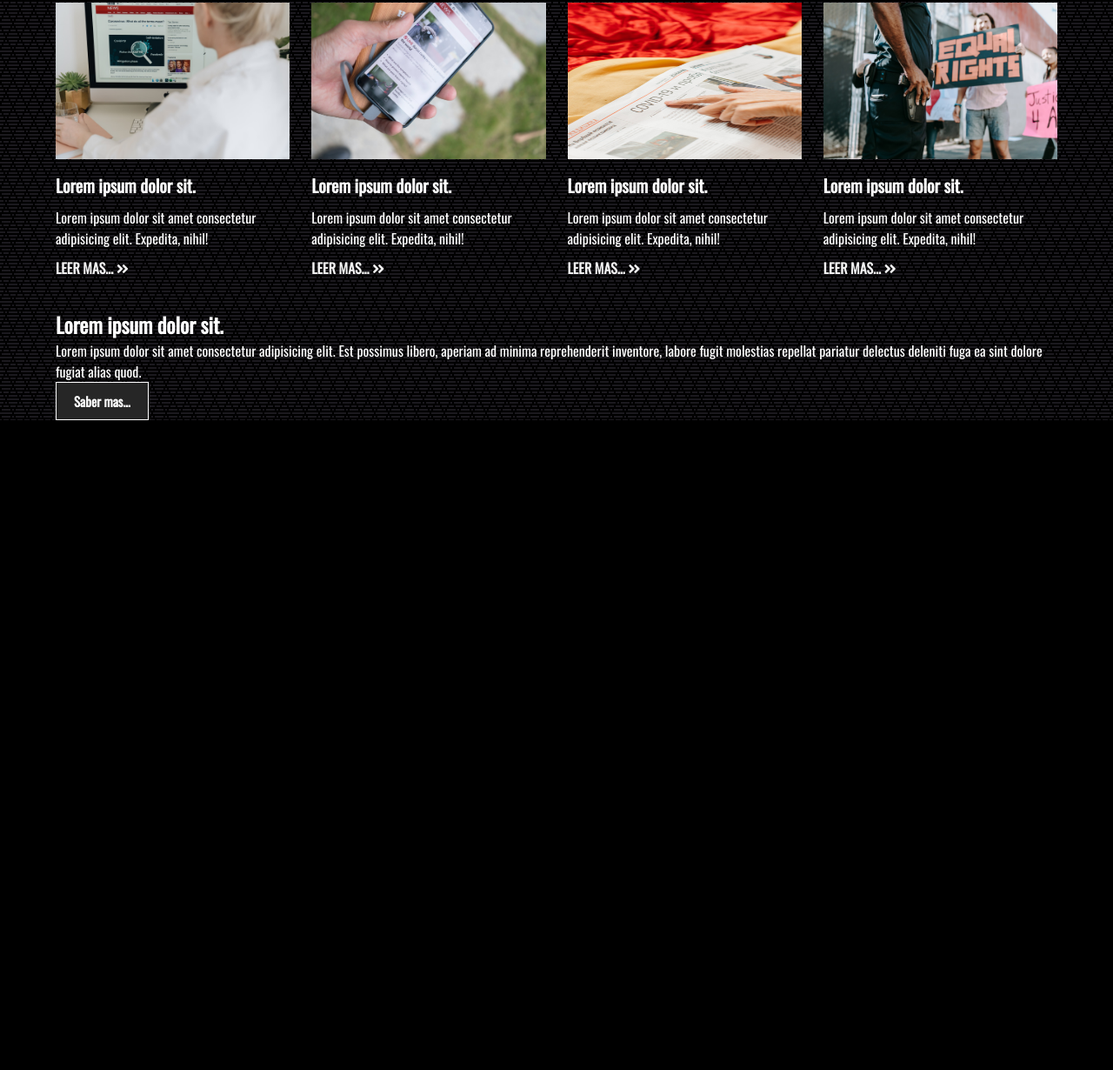
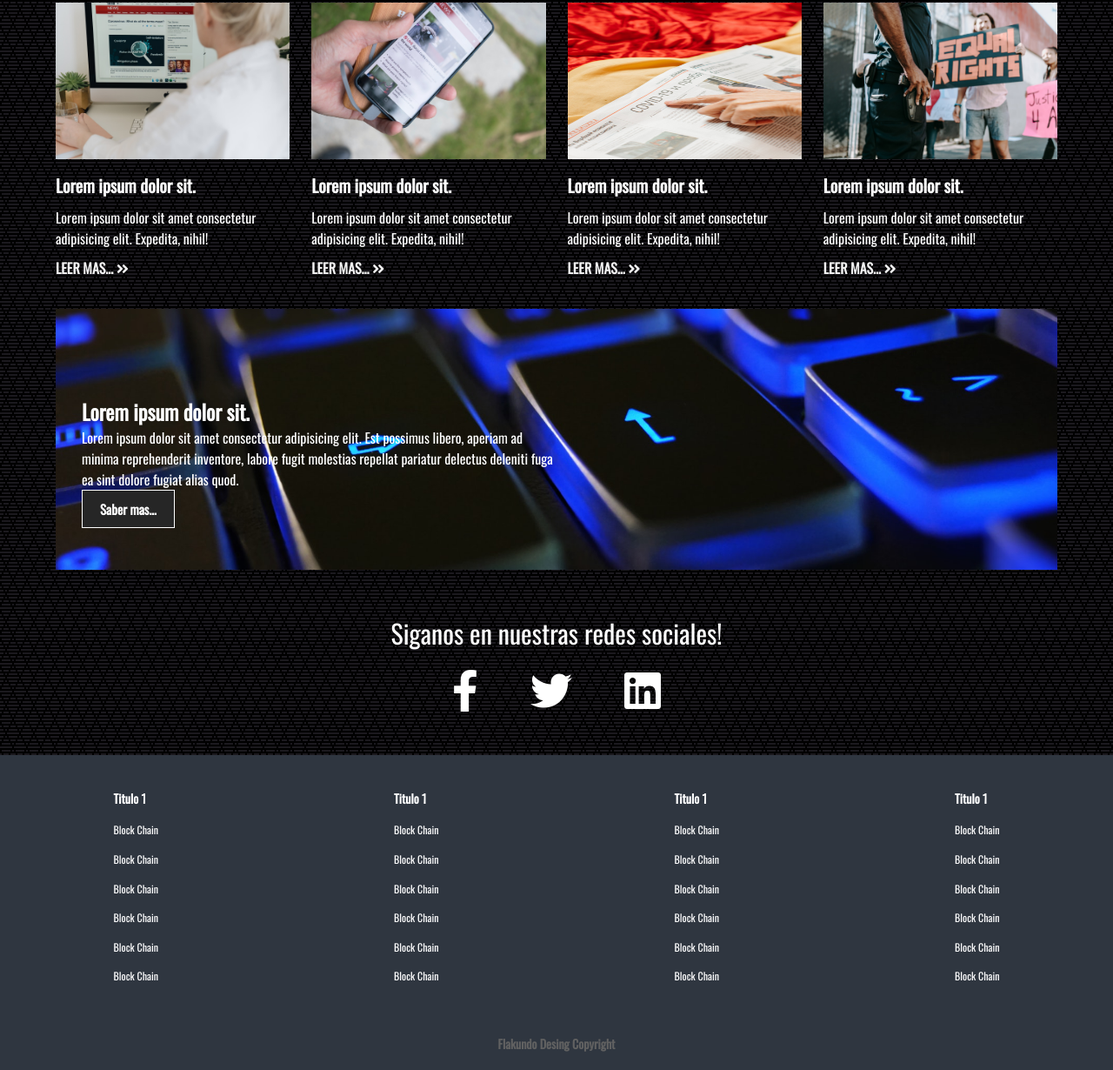
Before and after one commit to FranJimenezQ/Noti-Web, a plain HTML site: page index.html in a window 1280 px wide. Shown: the part 1426-2656 px from the top of the page at 87% size. Before the commit the page ends 1909 px from the top, so only its background shows below. Drawn offline with nearby package versions, Linux system fonts and the light colour scheme.

Commit message:
Se crean banner2, Social, links y footer

```diff
--- a/index.html
+++ b/index.html
@@ -120,6 +120,130 @@
                 <a href="#" class="btn">Saber mas... <i class="fas-fa-angle-double-right"></i></a>
             </div>
         </section>
+
+        <section class="social">
+            <p>Siganos en nuestras redes sociales!</p>
+            <div class="social-media">
+                <a href="#">
+                    <i class="fab fa-facebook-f"></i>
+                </a>
+                <a href="#">
+                    <i class="fab fa-twitter"></i>
+                </a>
+                <a href="#">
+                    <i class="fab fa-linkedin"></i>
+                </a>
+            </div>
+        </section>
     </div>
+<!--Contenedor para Footer-->
+    <div class="footer-links">
+        <div class="footer-contenedor">
+            <ul>
+                <li>
+                    <a href="#">
+                        <h3>Titulo 1</h3>
+                    </a>
+                </li>
+                <li>
+                    <a href="#">Block Chain</a>
+                </li>
+                <li>
+                    <a href="#">Block Chain</a>
+                </li>
+                <li>
+                    <a href="#">Block Chain</a>
+                </li>
+                <li>
+                    <a href="#">Block Chain</a>
+                </li>
+                <li>
+                    <a href="#">Block Chain</a>
+                </li>
+                <li>
+                    <a href="#">Block Chain</a>
+                </li>
+            </ul>
+            <ul>
+                <li>
+                    <a href="#">
+                        <h3>Titulo 1</h3>
+                    </a>
+                </li>
+                <li>
+                    <a href="#">Block Chain</a>
+                </li>
+                <li>
+                    <a href="#">Block Chain</a>
+                </li>
+                <li>
+                    <a href="#">Block Chain</a>
+                </li>
+                <li>
+                    <a href="#">Block Chain</a>
+                </li>
+                <li>
+                    <a href="#">Block Chain</a>
+                </li>
+                <li>
+                    <a href="#">Block Chain</a>
+                </li>
+            </ul>
+            <ul>
+                <li>
+                    <a href="#">
+                        <h3>Titulo 1</h3>
+                    </a>
+                </li>
+                <li>
+                    <a href="#">Block Chain</a>
+                </li>
+                <li>
+                    <a href="#">Block Chain</a>
+                </li>
+                <li>
+                    <a href="#">Block Chain</a>
+                </li>
+                <li>
+                    <a href="#">Block Chain</a>
+                </li>
+                <li>
+                    <a href="#">Block Chain</a>
+                </li>
+                <li>
+                    <a href="#">Block Chain</a>
+                </li>
+            </ul>
+            <ul>
+                <li>
+                    <a href="#">
+                        <h3>Titulo 1</h3>
+                    </a>
+                </li>
+                <li>
+                    <a href="#">Block Chain</a>
+                </li>
+                <li>
+                    <a href="#">Block Chain</a>
+                </li>
+                <li>
+                    <a href="#">Block Chain</a>
+                </li>
+                <li>
+                    <a href="#">Block Chain</a>
+                </li>
+                <li>
+                    <a href="#">Block Chain</a>
+                </li>
+                <li>
+                    <a href="#">Block Chain</a>
+                </li>
+            </ul>
+        </div>
+    </div>
+
+    <footer class="footer">
+        <h3>Flakundo Desing Copyright</h3>
+    </footer>
 </body>
 </html>
--- a/styles.css
+++ b/styles.css
@@ -132,7 +132,7 @@ hr {
 .banner-tarjetas-1 {
   width: 100%;
   height: 350px;
-  background: url("./img/banner1.jpg");
+  background: url("./img/banner1.jpg") no-repeat center center/cover;
   margin-bottom: 40px;
 }
 
@@ -146,3 +146,74 @@ hr {
 .banner-tarjetas-1 h2 {
   margin: 10px 0 20px 0;
 }
+
+/*banners-tarjetas-2*/
+.banner-tarjetas-2 {
+  width: 100%;
+  height: 300px;
+  background: url("./img/background-banner-2.jpg") no-repeat center center/cover;
+}
+
+.banner-tarjetas-2 .contenido {
+  width: 50%;
+  padding: 100px 0 0 30px;
+  color: #ffff;
+}
+
+/*Social Media Links*/
+.social {
+  margin: 50px;
+}
+
+.social p {
+  text-align: center;
+  font-size: 30px;
+  margin-bottom: 20px;
+}
+
+.social-media {
+  display: flex;
+  align-items: center;
+  justify-content: center;
+}
+
+.social-media a {
+  margin: 0 30px;
+}
+
+.social-media i {
+  font-size: 3rem;
+}
+
+/*Enlaces del Footer*/
+.footer-links {
+  background: #2f3640;
+  color: #616161;
+  font-size: 12px;
+  padding: 30px 0;
+}
+
+.footer-contenedor {
+  display: grid;
+  grid-template-columns: repeat(4, 1fr);
+  gap: 10px;
+  align-items: flex-start;
+  justify-content: center;
+}
+
+.footer-contenedor ul {
+  margin: 0 auto;
+}
+
+.footer-contenedor ul li {
+  line-height: 2.8;
+}
+
+.footer {
+  background: #2f3640;
+  color: #616161;
+  font-size: 12px;
+  padding: 20px 0;
+  text-align: center;
+  padding-bottom: 20px;
+}
```
Also changed, not shown: img/background-banner-2.jpg (added).
